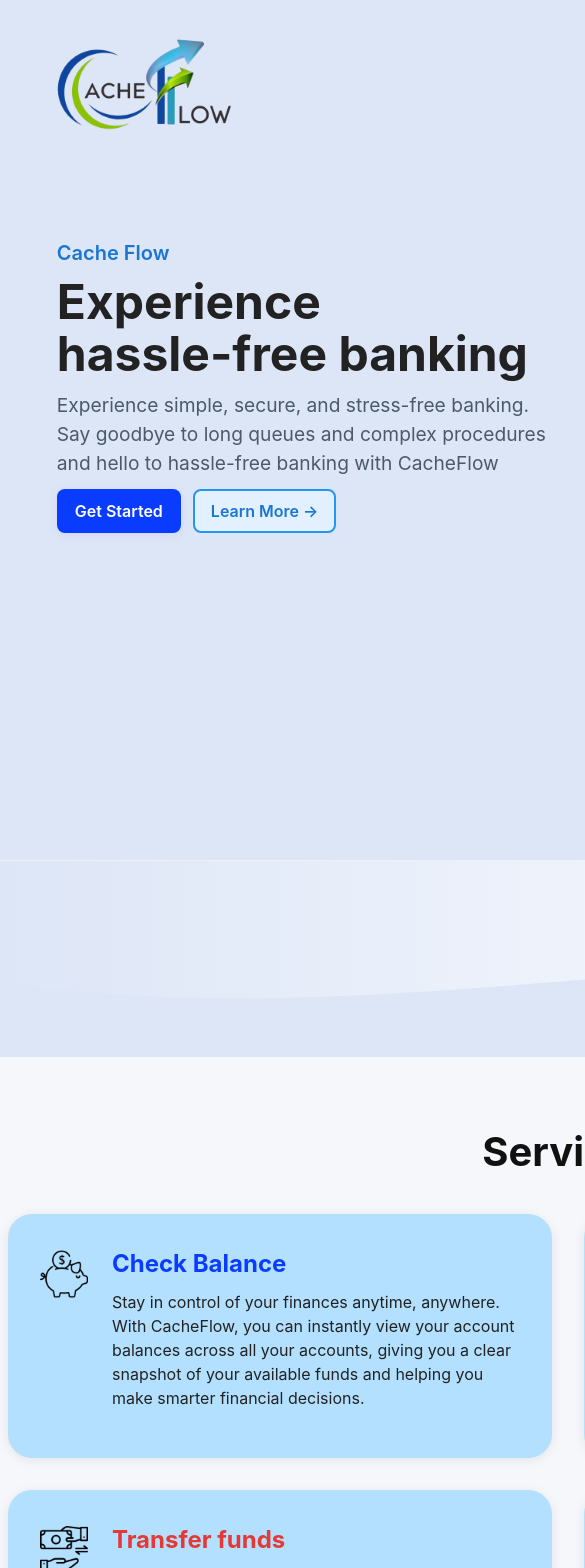
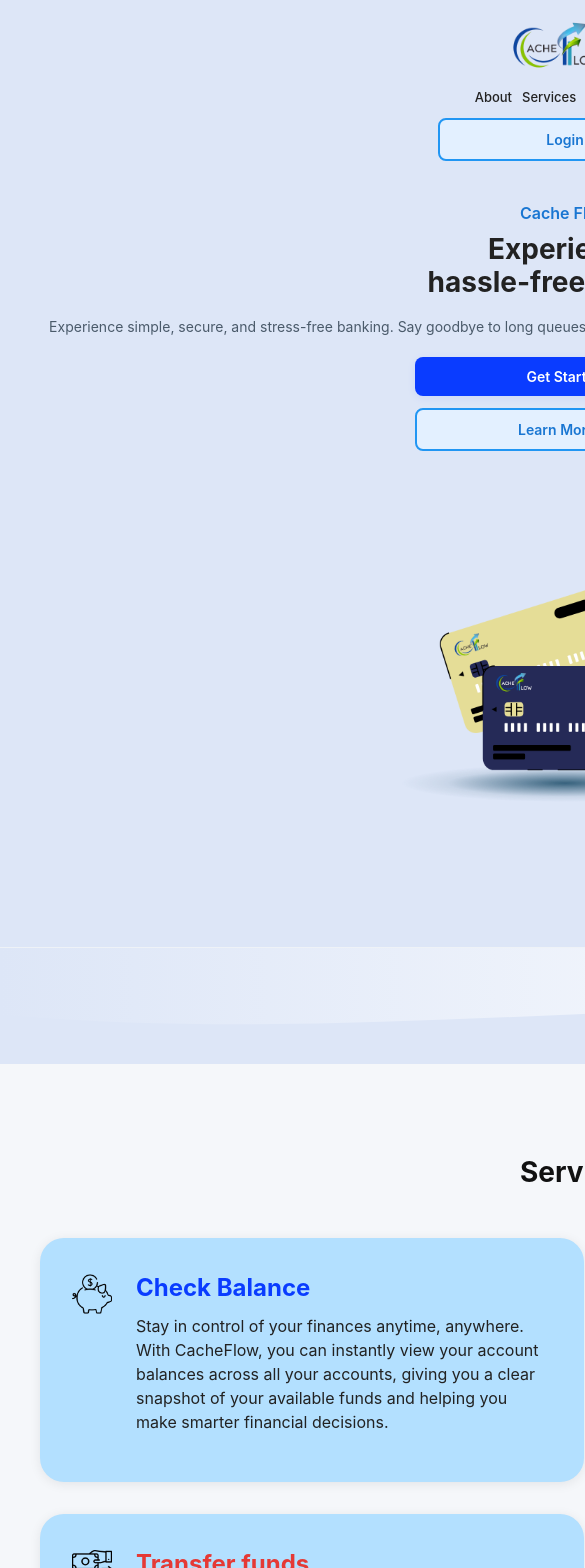
Before and after one commit to pransin00/CacheFlow, a React (Vite) app: page / in a window 390 px wide. Shown: the top 1568 px of the page, 585 px wide, since content can reach past the window. Built offline with nearby package versions, Linux system fonts and the light colour scheme; no server answers.

Commit message:
Ui changes for landing and login

```diff
--- a/src/Pages/LandingPage/LandingPage.css
+++ b/src/Pages/LandingPage/LandingPage.css
@@ -208,3 +208,131 @@
 .dots { position: absolute; bottom: 34px; left: 0; right: 0; display: flex; justify-content: center; gap: 8px; }
 .dot { width: 10px; height: 10px; border-radius: 10px; background: #e5e7eb; cursor: pointer; }
 .dot.active { background: #0a3cff; }
+
+/* ========== RESPONSIVE STYLES ========== */
+
+/* Large Desktop (≥1400px) */
+@media (min-width: 1400px) {
+  .landing-logo { height: 110px; }
+  .hero-title { font-size: 72px; }
+  .hero-sub { font-size: 22px; }
+}
+
+/* Tablet (≤1024px) */
+@media (max-width: 1024px) {
+  .landing-nav { padding: 2% 3% 0 3%; }
+  .landing-logo { height: 80px; }
+  .nav-link { font-size: 16px; }
+  .landing-nav-right { gap: 24px; }
+  .hero-inner { padding: 0 4%; flex-direction: column; justify-content: center; }
+  .hero-left { max-width: 100%; margin-bottom: 40px; text-align: center; }
+  .hero-title { font-size: 48px; }
+  .hero-sub { font-size: 18px; }
+  .hero-buttons { justify-content: center; }
+  .hero-image { width: 70%; max-width: 500px; }
+  .about-card { flex-direction: column; padding: 24px; }
+  .about-aside { width: 100%; }
+  .contact-section { height: auto; min-height: 100vh; padding: 60px 20px; }
+}
+
+/* Tablet Portrait (≤768px) */
+@media (max-width: 768px) {
+  .landing-nav { flex-direction: column; gap: 16px; padding: 3% 3%; }
+  .landing-logo { height: 70px; }
+  .landing-nav-right { gap: 20px; flex-wrap: wrap; justify-content: center; }
+  .nav-link { font-size: 15px; }
+  .btn-outline { padding: 8px 14px; font-size: 15px; }
+  .hero-inner { padding: 20px 3%; }
+  .hero-title { font-size: 40px; margin-bottom: 16px; }
+  .hero-sub { font-size: 16px; margin-bottom: 20px; }
+  .hero-buttons { flex-direction: column; gap: 10px; align-items: center; }
+  .btn-primary, .btn-outline { width: 100%; max-width: 300px; padding: 14px; }
+  .hero-image { width: 80%; max-width: 400px; }
+  .about-section { padding: 8% 4%; }
+  .about-main h2 { font-size: 28px; }
+  .about-text p { font-size: 15px; }
+  .contact-heading h2 { font-size: 28px; }
+  .slide-btn { width: 40px; height: 40px; font-size: 18px; }
+  .slide-card { width: 300px !important; }
+  .avatar { width: 120px; height: 120px; margin-bottom: -60px; }
+  .slide-body { padding: 80px 16px 20px; }
+}
+
+/* Mobile (≤640px) */
+@media (max-width: 640px) {
+  .landing-hero { min-height: auto; padding-bottom: 40px; }
+  .landing-nav { padding: 20px 15px; gap: 12px; }
+  .landing-logo { height: 60px; }
+  .landing-nav-right { gap: 12px; }
+  .nav-link { font-size: 14px; }
+  .btn-outline { padding: 8px 12px; font-size: 14px; }
+  .hero-inner { padding: 20px 15px; gap: 30px; }
+  .brand { font-size: 16px; }
+  .hero-title { font-size: 32px; line-height: 1.2; }
+  .hero-sub { font-size: 15px; line-height: 1.5; }
+  .hero-buttons { gap: 12px; }
+  .btn-primary, .btn-outline { padding: 12px; font-size: 15px; }
+  .hero-image { width: 90%; max-width: 350px; }
+  .divider-svg { height: 100px; }
+  .services-section > div { padding: 30px 15px !important; }
+  .services-section h1 { font-size: 32px !important; margin-bottom: 30px !important; }
+  .services-section > div > div { grid-template-columns: 1fr !important; gap: 20px !important; }
+  .services-section > div > div > div { width: 100% !important; max-width: 100% !important; padding: 24px !important; min-height: auto !important; }
+  .services-section > div > div > div img { width: 40px !important; height: 40px !important; }
+  .services-section > div > div > div > div > div:first-child { font-size: 20px !important; }
+  .services-section > div > div > div > div > div:last-child { font-size: 14px !important; }
+  .about-section { padding: 40px 15px; min-height: auto; }
+  .about-card { padding: 20px; border-radius: 12px; }
+  .about-main { min-width: 100%; }
+  .about-main h2 { font-size: 24px; }
+  .about-text p { font-size: 14px; line-height: 1.6; }
+  .about-aside { width: 100%; padding: 16px; }
+  .about-aside h3 { font-size: 16px; }
+  .about-aside ul { font-size: 14px; }
+  .project-meta { padding: 12px; }
+  .project-meta .meta-title { font-size: 13px; }
+  .project-meta .meta-val { font-size: 13px; }
+  .contact-section { padding: 40px 15px; min-height: 80vh; }
+  .contact-heading { position: relative; top: 0; margin-bottom: 30px; }
+  .contact-heading h2 { font-size: 24px; }
+  .contact-heading p { font-size: 14px; padding: 0 10px; }
+  .slideshow-root { height: auto; padding: 20px 0; }
+  .slide-btn { width: 35px; height: 35px; font-size: 16px; }
+  .slide-btn.prev { left: 5px; }
+  .slide-btn.next { right: 5px; }
+  .viewport { width: 280px !important; }
+  .slide-card { width: 280px !important; }
+  .slide-top { height: 220px !important; }
+  .avatar { width: 100px; height: 100px; margin-bottom: -50px; font-size: 22px; }
+  .slide-body { padding: 70px 14px 18px; }
+  .slide-name { font-size: 16px; }
+  .slide-role { font-size: 13px; }
+  .dots { bottom: 20px; gap: 6px; }
+  .dot { width: 8px; height: 8px; }
+}
+
+/* Small Mobile (≤400px) */
+@media (max-width: 400px) {
+  .landing-logo { height: 50px; }
+  .landing-nav-right { gap: 10px; }
+  .nav-link { font-size: 13px; }
+  .btn-outline { padding: 7px 10px; font-size: 13px; }
+  .hero-title { font-size: 28px; }
+  .hero-sub { font-size: 14px; }
+  .btn-primary, .btn-outline { font-size: 14px; padding: 11px; }
+  .hero-image { width: 95%; }
+  .services-section h1 { font-size: 28px !important; }
+  .services-section > div > div > div { padding: 20px !important; }
+  .services-section > div > div > div > div > div:first-child { font-size: 18px !important; }
+  .services-section > div > div > div > div > div:last-child { font-size: 13px !important; }
+  .about-main h2 { font-size: 22px; }
+  .about-text p { font-size: 13px; }
+  .contact-heading h2 { font-size: 22px; }
+  .viewport { width: 260px !important; }
+  .slide-card { width: 260px !important; }
+  .slide-top { height: 200px !important; }
+  .avatar { width: 90px; height: 90px; margin-bottom: -45px; }
+  .slide-body { padding: 60px 12px 16px; }
+  .slide-name { font-size: 15px; }
+  .slide-role { font-size: 12px; }
+}
--- a/src/Pages/Login/Login.css
+++ b/src/Pages/Login/Login.css
@@ -21,6 +21,7 @@
   display: flex;
   flex-direction: row;
   align-items: center;
+  justify-content: space-between;
   gap: 60px;
 }
 
```
